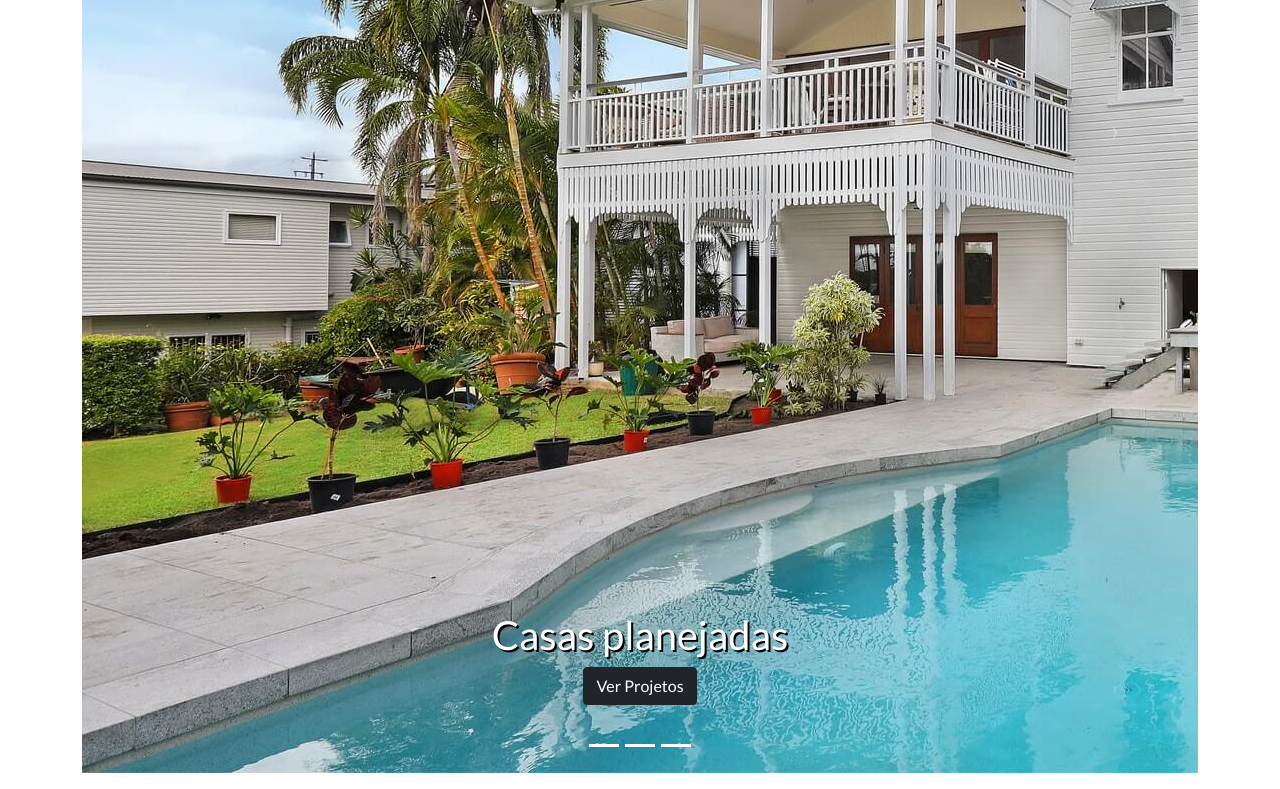
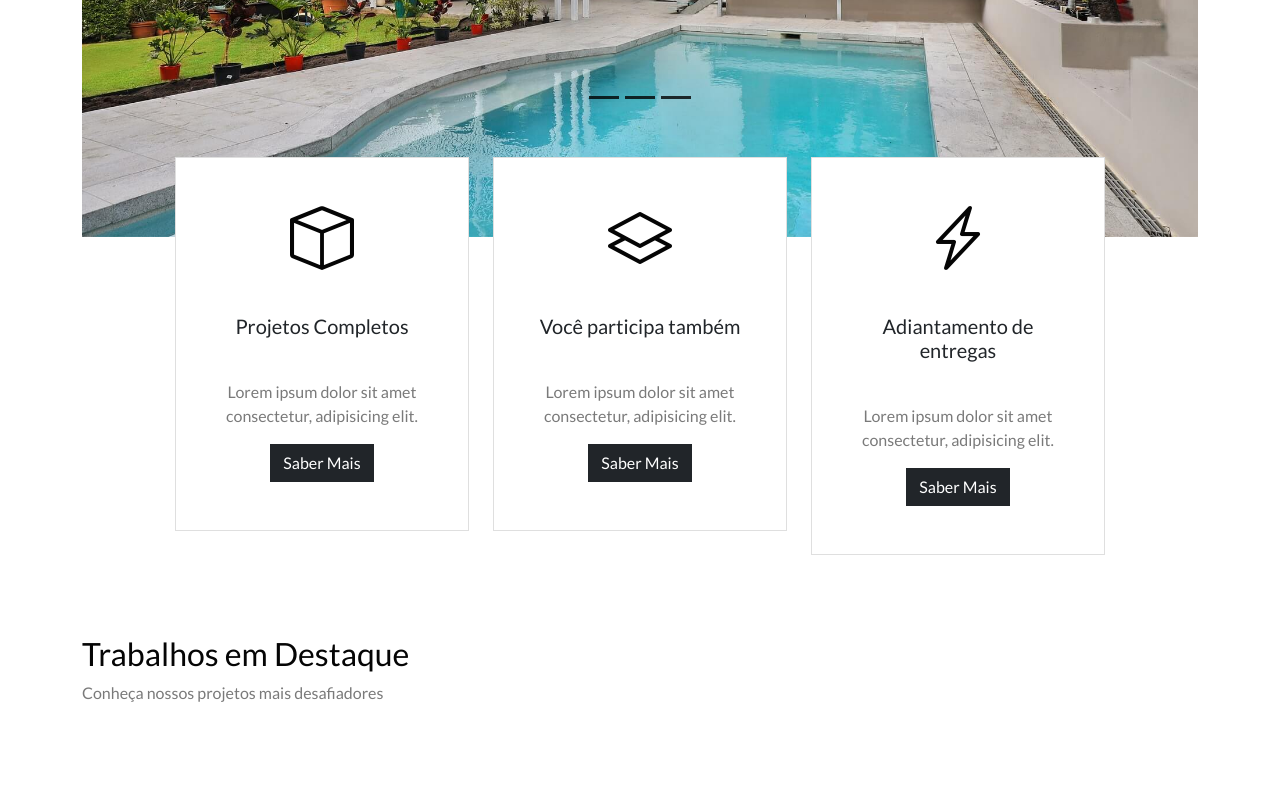
Before and after one commit to RogersTheMan/cursoBootstrap, a plain HTML site: page index.html in a window 1280 px wide. Shown: the part 635-1424 px from the top of the page. After the commit the page ends 1356 px from the top, so only its background shows below. Drawn offline with nearby package versions, Linux system fonts and the light colour scheme.

Commit message:
adding mini banners and slider

```diff
--- a/css/style.css
+++ b/css/style.css
@@ -75,3 +75,75 @@
   font-size: 2.5em;
   text-shadow: #000 2px 2px;
 }
+
+.btn {
+  border-radius: 0;
+}
+
+#slider .btn {
+  padding: 0.3em 0.8em;
+  font-size: 1em;
+  margin-top: 1em;
+}
+
+.carousel-control-prev i,
+.carousel-control-next i {
+  color: #111;
+  font-size: 3em;
+}
+
+.carousel-indicators [data-bs-target] {
+  background-color: #222;
+  opacity: 0.8;
+}
+
+.carousel-indicators .active {
+  background-color: #000;
+}
+
+@media (min-width: 768px) {
+  #slider .carousel-caption {
+    bottom: 15em;
+  }
+
+  #slider .carousel-caption h5 {
+    font-size: 4em;
+    text-shadow: #000 2px 3px;
+  }
+
+  #slider .btn {
+    padding: 0.6em 1.6em;
+    font-size: 1.2em;
+  }
+
+  .carousel-indicators {
+    bottom: 7em;
+  }
+}
+
+/* MINI BANNERS */
+
+#mini-banners {
+  margin-bottom: 4em;
+}
+
+#mini-banners .card {
+  padding: 2em 0.3em;
+  border-radius: 0;
+  margin-bottom: 1em;
+}
+
+#mini-banners i {
+  font-size: 4em;
+}
+
+#mini-banners .card-title {
+  margin-bottom: 1.5em;
+  padding: 0.6em 1.2em;
+}
+
+@media (min-width: 768px) {
+  #mini-banners {
+    margin-top: -6em;
+  }
+}
--- a/index.html
+++ b/index.html
@@ -61,21 +61,21 @@
       </div>
       <div class="carousel-inner">
         <div class="carousel-item active">
-          <img src="img/banner-1.jpg" alt="">
+          <img class="d-block w-100" src="img/banner-1.jpg" alt="">
           <div class="carousel-caption">
             <h5>Casas planejadas</h5>
             <a href="#" class="btn btn-dark">Ver Projetos</a>
           </div>
         </div>
         <div class="carousel-item">
-          <img src="img/banner-2.jpg" alt="">
+          <img class="d-block w-100" src="img/banner-2.jpg" alt="">
           <div class="carousel-caption">
             <h5>Projetos complexos</h5>
             <a href="#" class="btn btn-dark">Ver Projetos</a>
           </div>
         </div>
         <div class="carousel-item">
-          <img src="img/banner-3.jpg" alt="">
+          <img class="d-block w-100" src="img/banner-3.jpg" alt="">
           <div class="carousel-caption">
             <h5>Projetos inovadores</h5>
             <a href="#" class="btn btn-dark">Ver Projetos</a>
@@ -91,6 +91,55 @@
         <span class="visually-hidden">Next</span>
       </button>
     </div>
+    <!-- MINI BANNERS -->
+    <div class="col-12 col-md-10 offset-md-1" id="mini-banners">
+      <div class="row">
+        <div class="col-12 col-md-4">
+          <div class="card text-center">
+            <i class="bi bi-box primary-color"></i>
+            <div class="card-body">
+              <h5 class="card-title">Projetos Completos</h5>
+              <p class="card-text secondary-color">Lorem ipsum dolor sit amet consectetur, adipisicing elit.</p>
+              <a href="" class="btn btn-dark">Saber Mais</a>
+            </div>
+          </div>
+        </div>
+        <div class="col-12 col-md-4">
+          <div class="card text-center">
+            <i class="bi bi-layers primary-color"></i>
+            <div class="card-body">
+              <h5 class="card-title">Você participa também</h5>
+              <p class="card-text secondary-color">Lorem ipsum dolor sit amet consectetur, adipisicing elit.</p>
+              <a href="" class="btn btn-dark">Saber Mais</a>
+            </div>
+          </div>
+        </div>
+        <div class="col-12 col-md-4">
+          <div class="card text-center">
+            <i class="bi bi-lightning-charge primary-color"></i>
+            <div class="card-body">
+              <h5 class="card-title">Adiantamento de entregas</h5>
+              <p class="card-text secondary-color">Lorem ipsum dolor sit amet consectetur, adipisicing elit.</p>
+              <a href="" class="btn btn-dark">Saber Mais</a>
+            </div>
+          </div>
+        </div>
+      </div>
+    </div>
+  </div>
+  <!-- DESTAQUES -->
+  <div class="container" id="featured-container">
+    <div class="col-12">
+      <h2 class="title primary-color">Trabalhos em Destaque</h2>
+      <p class="subtitle secondary-color">
+        Conheça nossos projetos mais desafiadores
+      </p>
+    </div>
+    <div class="col-12" id="featured-images">
+      <div class="row g-4">
+        <div class="col-12 col-md-4"></div>
+      </div>
+    </div>
   </div>
 </body>
 
```
